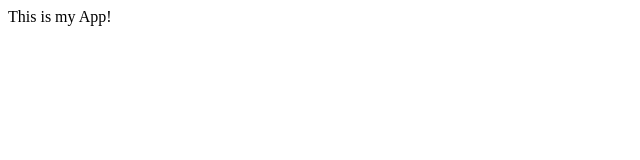
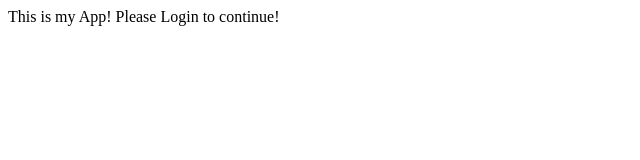
Before and after one commit to JMMckim/sample-app, a plain HTML site: page index.html in a window 1280 px wide. Shown: the whole page, without its empty margins (0-640 px from the left). Drawn offline with Linux system fonts and the light colour scheme.

Commit message:
login form

```diff
--- a/index.html
+++ b/index.html
@@ -3,6 +3,6 @@
 		<title>My App</title>
 	<head>
 	<body>
-		This is my App!
+		This is my App! Please Login to continue!
 	</body>
 </html>
```
Also changed, not shown: login.html (added, +1 -0 lines).
